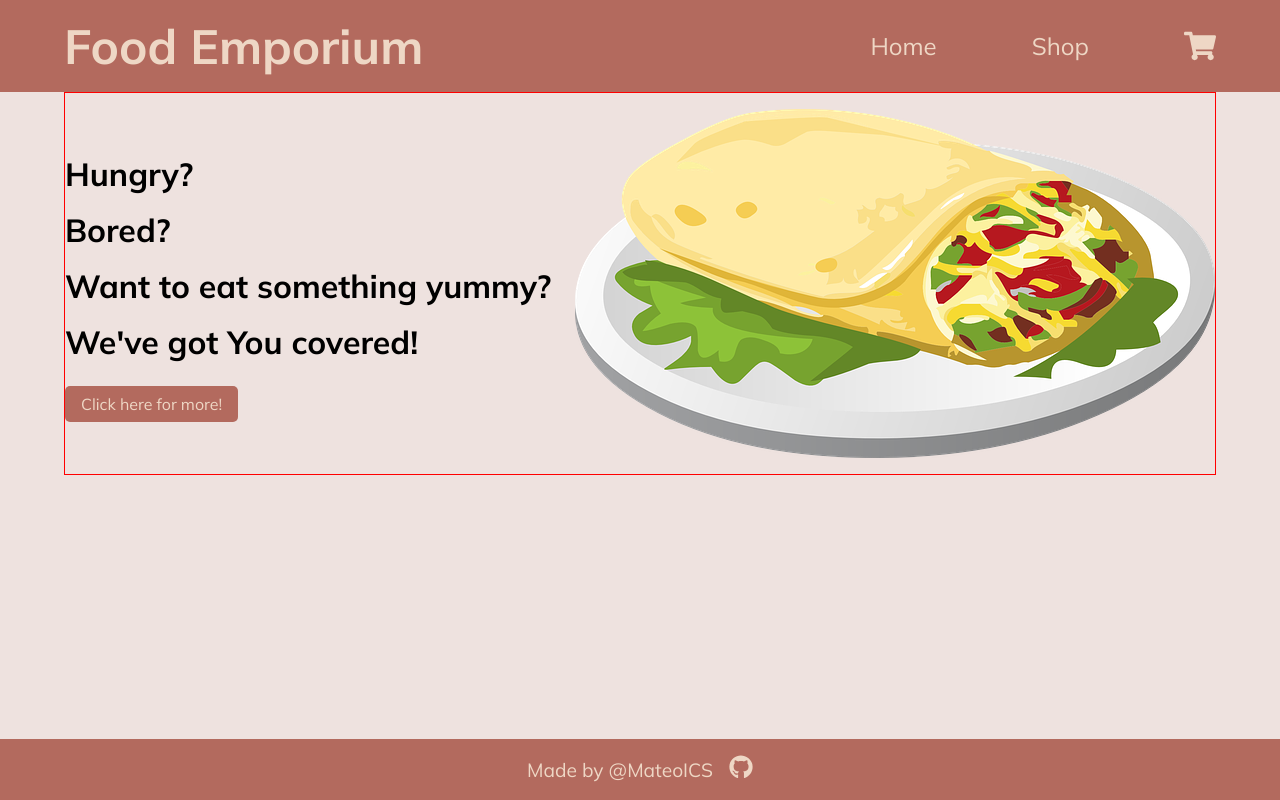
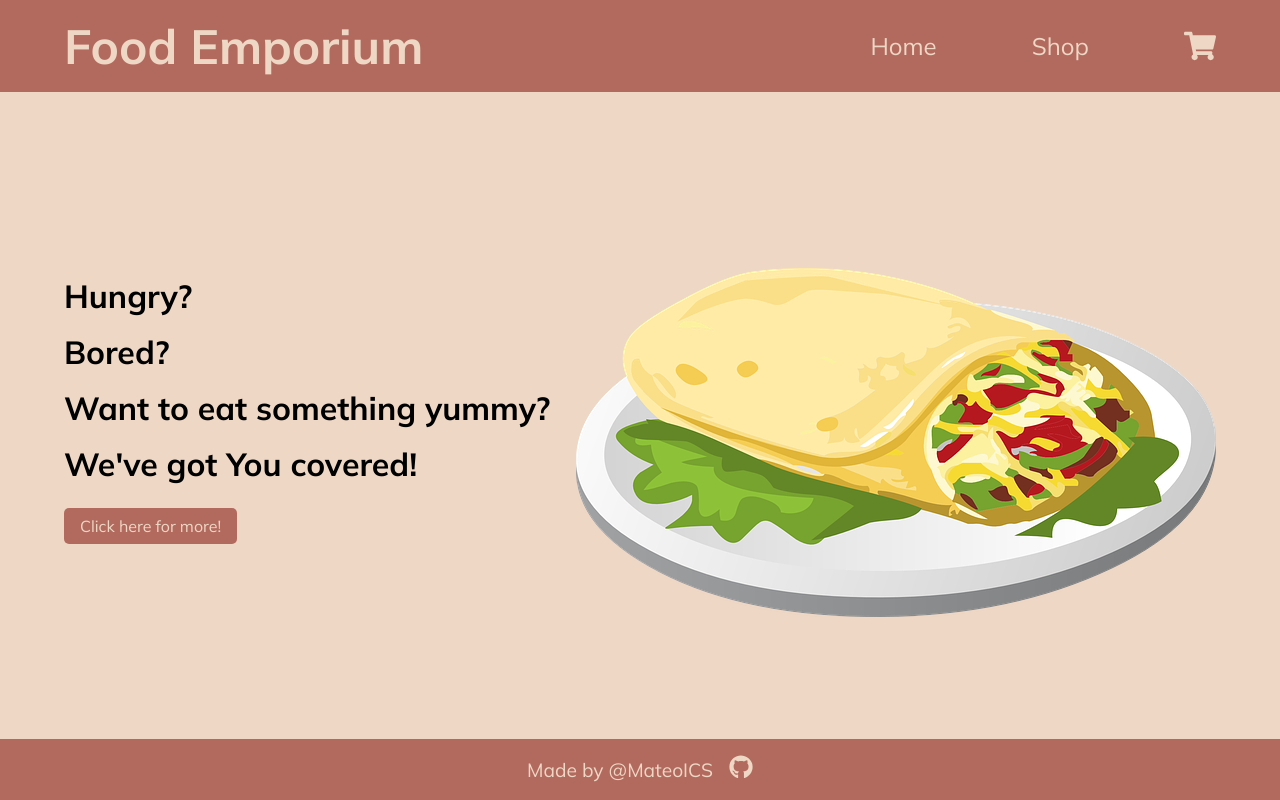
Before and after one commit to MateolCS/shopping_cart, a React (Create React App) app: page / in a window 1280 px wide. Built offline with nearby package versions, Linux system fonts and the light colour scheme.

Commit message:
Experimenting with homepage UI, added temporary solution

```diff
--- a/src/App.js
+++ b/src/App.js
@@ -1,14 +1,18 @@
-import { BrowserRouter as Router } from "react-router-dom";
+import { BrowserRouter as Router, Routes, Route } from "react-router-dom";
 import styled from "styled-components";
 import Footer from "./components/Footer";
 import Header from "./components/Header";
-import Content from "./components/Content";
+import Shop from "./views/Shop";
+import Home from "./views/Home";
 const App = () => {
   return (
     <MainWrapper>
       <Router>
         <Header />
-        <Content />
+        <Routes>
+          <Route exact path="/" element={<Home />} />
+          <Route exact path="/shop" element={<Shop />} />
+        </Routes>
         <Footer />
       </Router>
     </MainWrapper>
--- a/src/components/Content.js
+++ /dev/null
@@ -1,24 +0,0 @@
-import React from "react";
-import styled from "styled-components";
-import { Routes, Route } from "react-router-dom";
-import Home from "../views/Home";
-import Shop from "../views/Shop";
-
-const Content = () => {
-  return (
-    <StyledContent>
-      <Routes>
-        <Route exact path="/" element={<Home />} />
-        <Route exact path="/shop" element={<Shop />} />
-      </Routes>
-    </StyledContent>
-  );
-};
-
-const StyledContent = styled.div`
-  width: 100%;
-  background: ${({ theme }) => theme.colors.background};
-  flex: 1;
-`;
-
-export default Content;
--- a/src/components/Header.js
+++ b/src/components/Header.js
@@ -7,7 +7,7 @@ const Header = () => {
     <StyledHeader>
       <HeaderContainer>
         <HeaderTitle>Food Emporium</HeaderTitle>
-        <Navigation numberOfItems={null} />
+        <Navigation numberOfItems={0} />
       </HeaderContainer>
     </StyledHeader>
   );
@@ -16,7 +16,7 @@ const Header = () => {
 const StyledHeader = styled.header`
     width: 100%;
     padding 1rem 0;
-    background: ${({ theme }) => theme.colors.primary};
+    background-color: ${({ theme }) => theme.colors.primary};
     color: ${({ theme }) => theme.colors.quaternary};
 `;
 
--- a/src/components/Navigation.js
+++ b/src/components/Navigation.js
@@ -15,7 +15,7 @@ const Navigation = ({ numberOfItems }) => {
       <StyledLink to={"/cart"}>
         <CartContainer>
           <CartIcon />
-          {numberOfItems !== null && <CartItems>{numberOfItems}</CartItems>}
+          {numberOfItems !== 0 && <CartItems>{numberOfItems}</CartItems>}
         </CartContainer>
       </StyledLink>
     </StyledNavigation>
--- a/src/views/Home.js
+++ b/src/views/Home.js
@@ -6,6 +6,7 @@ import { Link } from "react-router-dom";
 const Home = () => {
   return (
     <HomeContainer>
+      <HomeWrapper>
         <HomeContent>
           <h3>Hungry?</h3>
           <h3>Bored?</h3>
@@ -16,24 +17,32 @@ const Home = () => {
         <HomeContent>
           <img src={TacoImg} alt="taco" />
         </HomeContent>
+      </HomeWrapper>
     </HomeContainer>
   );
 };
 
 const HomeContainer = styled.div`
+  width: 100%;
+  flex: 1;
+  background-color: ${({ theme }) => theme.colors.quaternary};
+`;
+
+const HomeWrapper = styled.div`
   width: 90%;
   margin: 0 auto;
   display: flex;
   padding: 1rem 0;
-  min-height: 100%;
   justify-content: space-between;
-  border: 1px solid red;
+  height: 100%;
 `;
 
 const HomeContent = styled.div`
   display: flex;
   flex-direction: column;
   justify-content: center;
+  height: 100%;
+  padding-top: 10rem;
 
   h3 {
     font-size: 2rem;
--- a/src/views/Shop.js
+++ b/src/views/Shop.js
@@ -1,12 +1,23 @@
 import React from "react";
-
+import styled from "styled-components";
 const Shop = () => {
-  console.log("Shop");
-  return (
-    <div>
-      <h1>Shop</h1>
-    </div>
-  );
+  return <ShopWrapper></ShopWrapper>;
 };
 
+const ShopWrapper = styled.div`
+  height: 100%;
+  width: 90%;
+`;
+
+const ShopItem = styled.div`
+  background: ${({ theme }) => theme.colors.primary};
+  display: flex;
+  flex-direction: column;
+`;
+
+const ItemName = styled.p`
+  font-size: 1rem;
+  color: ${({ theme }) => theme.colors.secondary};
+`;
+
 export default Shop;
```
Lines whose indentation alone changed are shown as unchanged.
